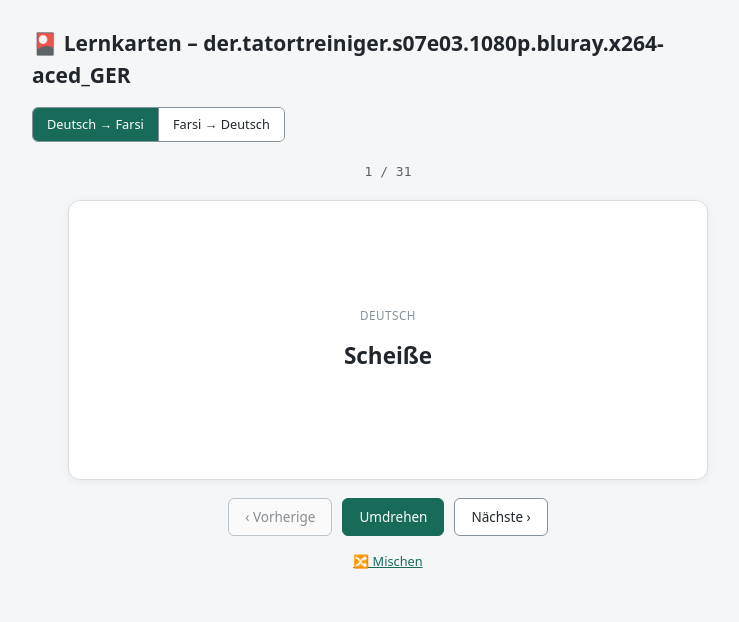
After one commit to marcelsperner-ai/SubTranslate-2, a Flask app: page /lernkarten/1 in a window 1280 px wide. The commit adds this page. Shown: the top 622 px of the page, without its empty margins (252-991 px from the left). Run offline with Flask 3, Linux system fonts and the light colour scheme; data comes from the database, SQL or seed files in the repository; both versions use the stored data as it was after the commit.

Commit message:
Learning Flash cards in EdTech module

```diff
--- a/app/routes.py
+++ b/app/routes.py
@@ -104,6 +104,15 @@ def unarchive_project(t_id):
 def index():
     """Lädt das Haupt-Frontend."""
     return render_template('index.html')
+
+@main_bp.route('/lernkarten/<int:t_id>', methods=['GET'])
+def flashcards_page(t_id):
+    """Lädt die eigenständige Lernkarten-Seite (öffnet sich im neuen Tab)."""
+    t = get_translation_by_id(t_id)
+    if not t:
+        return render_template('flashcards.html', t_id=t_id, project_name='', project_missing=True), 404
+    add_project_display_names(t)
+    return render_template('flashcards.html', t_id=t_id, project_name=t['project_name'], project_missing=False)
 
 @main_bp.route('/api/settings/defaults', methods=['GET'])
 def get_app_default_settings():
--- /dev/null
+++ b/app/static/css/flashcards.css
@@ -0,0 +1,54 @@
+:root { color-scheme: light; font: 15px/1.5 system-ui, sans-serif; color: #20262b; background: #f5f6f7; }
+* { box-sizing: border-box; }
+body { margin: 0; }
+
+.flashcards-page { max-width: 760px; margin: 0 auto; padding: 28px 24px 48px; }
+
+.fc-header { display: flex; flex-wrap: wrap; align-items: center; justify-content: space-between; gap: 16px; margin-bottom: 20px; }
+.fc-header h1 { margin: 0; font-size: 1.4rem; font-weight: 650; }
+
+.fc-direction-toggle { display: inline-flex; border: 1px solid #84919a; border-radius: 6px; overflow: hidden; }
+.fc-direction-btn { border: none; background: #fff; color: #20262b; padding: 7px 14px; font: inherit; font-size: .85rem; cursor: pointer; }
+.fc-direction-btn + .fc-direction-btn { border-left: 1px solid #84919a; }
+.fc-direction-btn.is-active { background: #176b58; color: #fff; }
+
+.fc-status { color: #59636c; padding: 20px 0; }
+.fc-status.is-error { color: #a4262c; }
+
+.fc-deck { display: flex; flex-direction: column; align-items: center; gap: 18px; }
+.fc-deck.d-none { display: none; }
+.d-none { display: none; }
+
+.fc-progress { margin: 0; color: #59636c; font: 13px/1.5 ui-monospace, monospace; }
+
+.fc-card { width: 100%; max-width: 640px; min-height: 280px; perspective: 1400px; cursor: pointer; }
+.fc-card:focus-visible .fc-card-inner { outline: 3px solid #6b9b8e; outline-offset: 4px; }
+.fc-card-inner { position: relative; width: 100%; height: 100%; min-height: 280px; transition: transform .45s; transform-style: preserve-3d; }
+.fc-card.is-flipped .fc-card-inner { transform: rotateY(180deg); }
+
+.fc-card-face {
+    position: absolute; inset: 0; backface-visibility: hidden;
+    display: flex; flex-direction: column; align-items: center; justify-content: center; gap: 14px;
+    padding: 32px; border-radius: 12px; border: 1px solid #d9dee2; background: #fff;
+    box-shadow: 0 2px 10px rgba(0,0,0,.06); text-align: center;
+}
+.fc-card-back { transform: rotateY(180deg); background: #f3f7f5; }
+
+.fc-card-label { margin: 0; font-size: .78rem; text-transform: uppercase; letter-spacing: .04em; color: #84919a; }
+.fc-card-text { margin: 0; font-size: 1.5rem; font-weight: 600; unicode-bidi: plaintext; }
+.fc-card-context { margin: 0; font-size: .95rem; color: #4d5962; unicode-bidi: plaintext; white-space: pre-wrap; }
+.fc-card-context mark { background: #ffe9a8; padding: 0 2px; border-radius: 3px; }
+
+.fc-controls { display: flex; gap: 10px; }
+.fc-controls-secondary { margin-top: -6px; }
+
+.fc-btn { border: 1px solid #84919a; border-radius: 6px; background: #fff; color: #20262b; padding: 8px 16px; font: inherit; font-size: .9rem; cursor: pointer; }
+.fc-btn:disabled { opacity: .5; cursor: default; }
+.fc-btn-primary { border-color: #176b58; background: #176b58; color: #fff; }
+
+.fc-btn-link { border: none; background: none; color: #176b58; font: inherit; font-size: .85rem; cursor: pointer; text-decoration: underline; padding: 4px; }
+
+@media (max-width: 600px) {
+    .flashcards-page { padding: 18px 14px 32px; }
+    .fc-card-text { font-size: 1.2rem; }
+}
--- /dev/null
+++ b/app/static/js/flashcards.js
@@ -0,0 +1,152 @@
+(function () {
+    const page = document.querySelector('.flashcards-page');
+    const tId = page.dataset.tId;
+    const projectMissing = page.dataset.projectMissing === 'true';
+
+    const statusEl = document.getElementById('fcStatus');
+    const deckEl = document.getElementById('fcDeck');
+    const cardEl = document.getElementById('fcCard');
+    const progressCurrentEl = document.getElementById('fcProgressCurrent');
+    const progressTotalEl = document.getElementById('fcProgressTotal');
+    const frontLabelEl = document.getElementById('fcFrontLabel');
+    const frontTextEl = document.getElementById('fcFrontText');
+    const backLabelEl = document.getElementById('fcBackLabel');
+    const backTextEl = document.getElementById('fcBackText');
+    const backContextEl = document.getElementById('fcBackContext');
+    const btnPrev = document.getElementById('btnFcPrev');
+    const btnNext = document.getElementById('btnFcNext');
+    const btnFlip = document.getElementById('btnFcFlip');
+    const btnShuffle = document.getElementById('btnFcShuffle');
+    const btnDirDeFa = document.getElementById('btnDirDeFa');
+    const btnDirFaDe = document.getElementById('btnDirFaDe');
+
+    let cards = [];
+    let order = [];
+    let currentIndex = 0;
+    let direction = 'de-fa';
+
+    function showStatus(message, isError = false) {
+        statusEl.textContent = message;
+        statusEl.classList.toggle('is-error', isError);
+        statusEl.classList.remove('d-none');
+        deckEl.classList.add('d-none');
+    }
+
+    function escapeRegExp(text) {
+        return text.replace(/[.*+?^${}()|[\]\\]/g, '\\$&');
+    }
+
+    function highlightWord(quote, word) {
+        if (!quote) return '';
+        if (!word) return quote;
+        const pattern = new RegExp(escapeRegExp(word), 'i');
+        if (!pattern.test(quote)) return quote;
+        return quote.replace(pattern, (match) => `<mark>${match}</mark>`);
+    }
+
+    function normalizeCards(rows) {
+        return rows
+            .map((row) => ({
+                id: row.Cue_ID || '',
+                timestamp: row.Zeitstempel || '',
+                wordDe: (row.Deutsches_Wort || '').trim(),
+                quoteDe: (row.German_Quote || '').trim(),
+                keywordFa: (row.Farsi_Keyword || '').trim(),
+                explanationFa: (row['Erklärung auf Farsi'] || '').trim(),
+                contextDe: (row['Erklärung im Kontext der Geschichte'] || '').trim(),
+            }))
+            .filter((card) => card.wordDe && card.keywordFa);
+    }
+
+    function shuffle(array) {
+        const copy = array.slice();
+        for (let i = copy.length - 1; i > 0; i -= 1) {
+            const j = Math.floor(Math.random() * (i + 1));
+            [copy[i], copy[j]] = [copy[j], copy[i]];
+        }
+        return copy;
+    }
+
+    function renderCard() {
+        cardEl.classList.remove('is-flipped');
+        const card = cards[order[currentIndex]];
+        const contextHtml = highlightWord(card.quoteDe, card.wordDe);
+
+        if (direction === 'de-fa') {
+            frontLabelEl.textContent = 'Deutsch';
+            frontTextEl.textContent = card.wordDe;
+            backLabelEl.textContent = 'Farsi';
+            backTextEl.textContent = card.keywordFa;
+        } else {
+            frontLabelEl.textContent = 'Farsi';
+            frontTextEl.textContent = card.keywordFa;
+            backLabelEl.textContent = 'Deutsch';
+            backTextEl.textContent = card.wordDe;
+        }
+        backContextEl.innerHTML = [card.explanationFa, contextHtml].filter(Boolean).join('<br><br>');
+
+        progressCurrentEl.textContent = String(currentIndex + 1);
+        progressTotalEl.textContent = String(cards.length);
+        btnPrev.disabled = currentIndex === 0;
+        btnNext.disabled = currentIndex === cards.length - 1;
+    }
+
+    function goTo(index) {
+        if (index < 0 || index >= order.length) return;
+        currentIndex = index;
+        renderCard();
+    }
+
+    function setDirection(newDirection) {
+        direction = newDirection;
+        btnDirDeFa.classList.toggle('is-active', direction === 'de-fa');
+        btnDirFaDe.classList.toggle('is-active', direction === 'fa-de');
+        renderCard();
+    }
+
+    cardEl.addEventListener('click', () => cardEl.classList.toggle('is-flipped'));
+    cardEl.addEventListener('keydown', (event) => {
+        if (event.key === ' ' || event.key === 'Enter') {
+            event.preventDefault();
+            cardEl.classList.toggle('is-flipped');
+        }
+    });
+    btnFlip.addEventListener('click', () => cardEl.classList.toggle('is-flipped'));
+    btnPrev.addEventListener('click', () => goTo(currentIndex - 1));
+    btnNext.addEventListener('click', () => goTo(currentIndex + 1));
+    btnShuffle.addEventListener('click', () => {
+        order = shuffle(order);
+        goTo(0);
+    });
+    btnDirDeFa.addEventListener('click', () => setDirection('de-fa'));
+    btnDirFaDe.addEventListener('click', () => setDirection('fa-de'));
+    document.addEventListener('keydown', (event) => {
+        if (event.key === 'ArrowLeft') goTo(currentIndex - 1);
+        else if (event.key === 'ArrowRight') goTo(currentIndex + 1);
+    });
+
+    async function init() {
+        if (projectMissing) {
+            showStatus('Projekt nicht gefunden.', true);
+            return;
+        }
+        try {
+            const response = await fetch(`/api/edtech/preview/${tId}`);
+            const data = await response.json();
+            if (!response.ok) throw new Error(data.error || 'Lernkarten konnten nicht geladen werden.');
+            cards = normalizeCards(data.csv || []);
+            if (!cards.length) {
+                showStatus('Für dieses Projekt sind noch keine Vokabeln vorhanden.');
+                return;
+            }
+            order = shuffle(cards.map((_, index) => index));
+            statusEl.classList.add('d-none');
+            deckEl.classList.remove('d-none');
+            goTo(0);
+        } catch (error) {
+            showStatus(error.message || 'Lernkarten konnten nicht geladen werden.', true);
+        }
+    }
+
+    init();
+}());
--- /dev/null
+++ b/app/templates/flashcards.html
@@ -0,0 +1,50 @@
+<!DOCTYPE html>
+<html lang="de">
+<head>
+    <meta charset="UTF-8">
+    <meta name="viewport" content="width=device-width, initial-scale=1.0">
+    <title>Lernkarten{{ ' – ' + project_name if project_name else '' }}</title>
+    <link rel="stylesheet" href="{{ url_for('static', filename='css/flashcards.css') }}">
+</head>
+<body>
+    <main class="flashcards-page" data-t-id="{{ t_id }}" data-project-missing="{{ 'true' if project_missing else 'false' }}">
+        <header class="fc-header">
+            <h1>🎴 Lernkarten{{ ' – ' + project_name if project_name else '' }}</h1>
+            <div class="fc-direction-toggle" role="group" aria-label="Lernrichtung">
+                <button type="button" class="fc-direction-btn is-active" id="btnDirDeFa" data-direction="de-fa">Deutsch → Farsi</button>
+                <button type="button" class="fc-direction-btn" id="btnDirFaDe" data-direction="fa-de">Farsi → Deutsch</button>
+            </div>
+        </header>
+
+        <div id="fcStatus" class="fc-status">Lernkarten werden geladen …</div>
+
+        <section id="fcDeck" class="fc-deck d-none">
+            <p class="fc-progress"><span id="fcProgressCurrent">0</span> / <span id="fcProgressTotal">0</span></p>
+
+            <div class="fc-card" id="fcCard" tabindex="0" role="button" aria-label="Karte umdrehen">
+                <div class="fc-card-inner" id="fcCardInner">
+                    <div class="fc-card-face fc-card-front">
+                        <p class="fc-card-label" id="fcFrontLabel"></p>
+                        <p class="fc-card-text" id="fcFrontText"></p>
+                    </div>
+                    <div class="fc-card-face fc-card-back">
+                        <p class="fc-card-label" id="fcBackLabel"></p>
+                        <p class="fc-card-text" id="fcBackText"></p>
+                        <p class="fc-card-context" id="fcBackContext"></p>
+                    </div>
+                </div>
+            </div>
+
+            <div class="fc-controls">
+                <button type="button" id="btnFcPrev" class="fc-btn">‹ Vorherige</button>
+                <button type="button" id="btnFcFlip" class="fc-btn fc-btn-primary">Umdrehen</button>
+                <button type="button" id="btnFcNext" class="fc-btn">Nächste ›</button>
+            </div>
+            <div class="fc-controls fc-controls-secondary">
+                <button type="button" id="btnFcShuffle" class="fc-btn-link">🔀 Mischen</button>
+            </div>
+        </section>
+    </main>
+    <script src="{{ url_for('static', filename='js/flashcards.js') }}"></script>
+</body>
+</html>
--- a/app/templates/index.html
+++ b/app/templates/index.html
@@ -581,6 +581,7 @@
                                 <button type="button" class="btn btn-sm btn-outline-primary" data-preview-type="srt">SRT</button>
                                 <button type="button" class="btn btn-sm btn-outline-primary" data-preview-type="ass">ASS</button>
                                 <button type="button" class="btn btn-sm btn-outline-primary" data-preview-type="csv">CSV</button>
+                                <button type="button" class="btn btn-sm btn-outline-success d-none" id="btnOpenFlashcards">🎴 Lernkarten</button>
                             </div>
                         </div>
                     </div>
```
Also changed, not shown: app/static/js/main.js (+7 -0 lines), outputs/Doppelhaushnlfte_-_S01E04_-_Brian.deu_Vokabeln.csv (added, +26 -0 lines), instance/translations.db, 1 other file.
